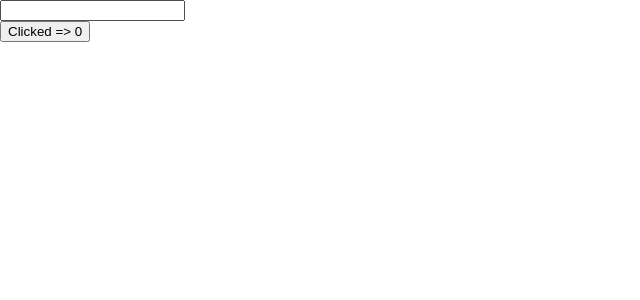
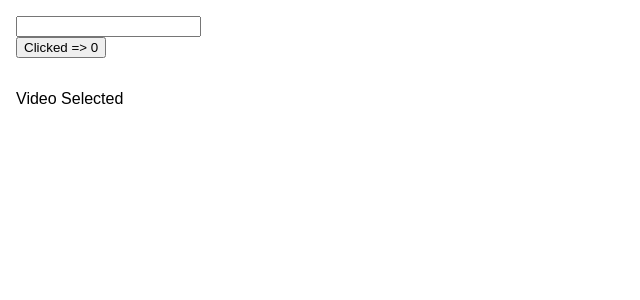
Before and after one commit to P1T1J1/my-app, a React (Create React App) app: page / in a window 1280 px wide. Shown: the top 300 px of the page, without its empty margins (0-640 px from the left). Built offline with nearby package versions, Linux system fonts and the light colour scheme.

Commit message:
과제 - 1 스켈레톤

```diff
--- a/src/App.css
+++ b/src/App.css
@@ -1,4 +1,4 @@
-.App {
+/* .App {
   text-align: center;
 }
 
@@ -25,4 +25,28 @@
 @keyframes App-logo-spin {
   from { transform: rotate(0deg); }
   to { transform: rotate(360deg); }
+} */
+.container {
+  margin-top: 1rem;
 }
+
+.wrapper {
+  padding: 0 1rem;
+}
+
+.header {
+  display: 'inline-block';
+}
+
+.header__search-bar {
+  display: 'inline-block';
+}
+
+.header__search-button {
+  display: 'inline-block';
+}
+
+
+.body {
+  margin-top: 2rem;
+}
--- a/src/App.js
+++ b/src/App.js
@@ -1,7 +1,32 @@
 import React, { PureComponent } from 'react';
-import SearchBar, { apple } from './components/SearchBar';
+import SearchBar from './components/SearchBar';
 import SearchButton from './components/SearchButton';
+import VideoList from './components/VideoList';
+import VideoSelected from './components/VideoSelected';
+import './App.css';
 
+const VideoData = [
+  {
+    id: 1,
+    title: '1번 비디오',
+    thumbnail: 'example1.com'
+  },
+  {
+    id: 2,
+    title: '2번 비디오',
+    thumbnail: 'example1.com'
+  },
+  {
+    id: 3,
+    title: '3번 비디오',
+    thumbnail: 'example1.com'
+  },
+  {
+    id: 4,
+    title: '4번 비디오',
+    thumbnail: 'example1.com'
+  }
+];
 class App extends PureComponent {
   state = {
     searchText: '',
@@ -11,13 +36,22 @@ class App extends PureComponent {
   render() {
     const { searchText, clicked } = this.state;
     return (
-      <div>
+      <div className="container">
+        <div className="wrapper">
+          <div className="header">
             <SearchBar
               onChangeSearchBar={ this._onChangeSearchBar }
               onInputText={ searchText } />
             <SearchButton
               onChangeClickBtn={ this._onChangeClickBtn }
               onClickedNum={ clicked } />
+          </div>
+
+          <div className="body">
+            <VideoSelected />
+            <VideoList />
+          </div>
+        </div>
       </div>
     );
   }
--- a/src/components/SearchBar/index.js
+++ b/src/components/SearchBar/index.js
@@ -5,7 +5,6 @@ class SearchBar extends PureComponent {
     searchText: 'jh'
   };
   render() {
-    console.log('SearchBar', this.state.searchText);
     return (
       <div>
         <input
--- /dev/null
+++ b/src/components/VideoDetail/index.js
@@ -0,0 +1,22 @@
+import React, { PureComponent } from 'react';
+import './styles.css';
+
+class VideoDetail extends PureComponent {
+  render () {
+    const { title, thumbnail, handleClick } = this.props;
+    return (
+      <div
+        className="video-detail"
+        onClick={ handleClick }>
+        <div>
+          { title }
+        </div>
+        <div>
+          { thumbnail }
+        </div>
+      </div>
+    );
+  }
+}
+
+export default VideoDetail;
--- /dev/null
+++ b/src/components/VideoDetail/styles.css
@@ -0,0 +1,7 @@
+.video-detail {
+  display: inline-block;
+  margin: 1rem;
+  padding: .5rem;
+  width: 130px;
+  border: 0.5px solid #73AD21;
+}
--- /dev/null
+++ b/src/components/VideoList/index.js
@@ -0,0 +1,20 @@
+import React, { PureComponent } from 'react';
+import VideoDetail from '../VideoDetail';
+
+
+class VideoList extends PureComponent {
+  render () {
+
+    return (
+      <div>
+        { this._renderVideoList() }
+      </div>
+    );
+  }
+
+  _renderVideoList = () => {
+
+  }
+}
+
+export default VideoList;
--- /dev/null
+++ b/src/components/VideoSelected/index.js
@@ -0,0 +1,15 @@
+import React, { PureComponent } from 'react';
+import VideoDetail from '../VideoDetail';
+
+class VideoSelected extends PureComponent {
+  render () {
+
+    return (
+      <div>
+        Video Selected
+      </div>
+    );
+  }
+}
+
+export default VideoSelected;
```
Lines whose indentation alone changed are shown as unchanged.
